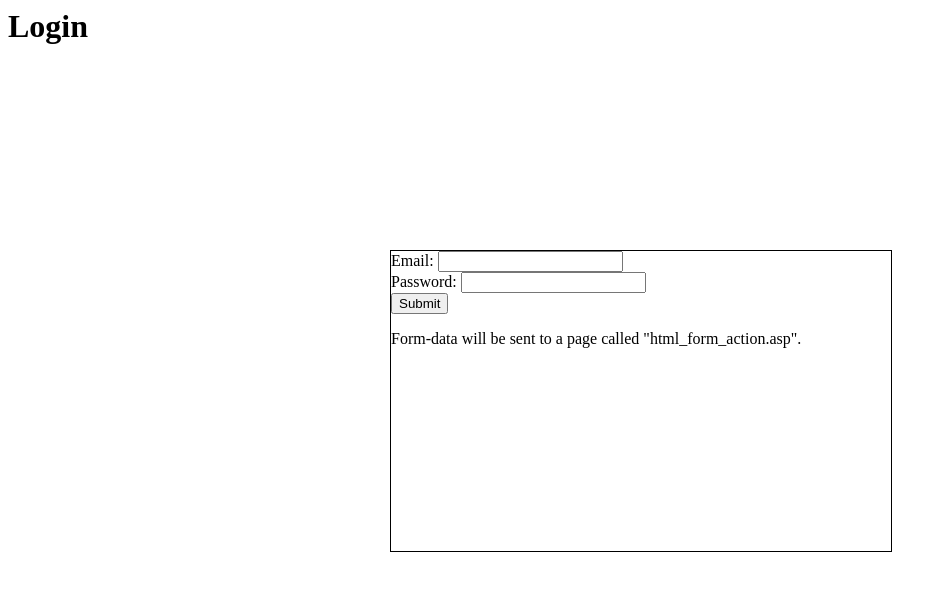
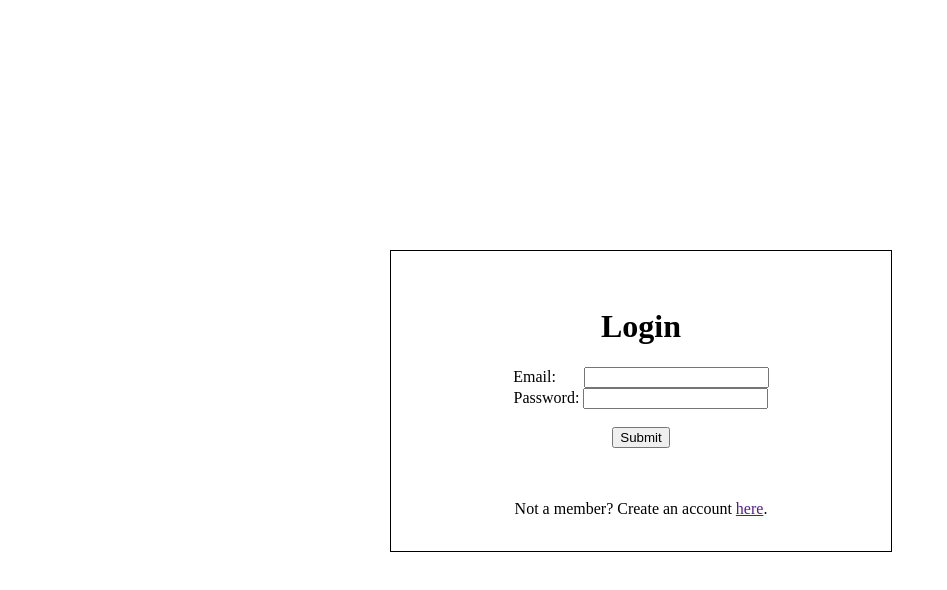
Before and after one commit to bobbyg603/sandbox, a plain HTML site: page index.html in a window 1280 px wide. Shown: the whole page, without its empty margins (0-947 px from the left). Drawn offline with Linux system fonts and the light colour scheme.

Commit message:
Fixed index.html

```diff
--- a/index.html
+++ b/index.html
@@ -1,21 +1,24 @@
 <html>
 <head>
         <title>
-        UNDEFINED
+        MyTyme - Login
         </title>
         <link rel="stylesheet" type="text/css" href="stylesheet.css"/>
 </head>
 <body>
-<h1>Login</h1>
-<div id="login" class="login">
-
-<form name="input" action="html_form_action.asp" method="get">
-Email: <input type="text" name="user" value=" "><br/>
-Password: <input type="text" name="passwrd" value=" "><br/>
-<input type="submit" value="Submit">
-</form>
-
-<p>Form-data will be sent to a page called "html_form_action.asp".</p>
-</div>
+	<div id="login" class="login">
+		<center>
+		<br/><br/>
+		<h1>Login</h1>
+			<form name="input" action="" method="get">
+			Email: &nbsp &nbsp &nbsp <input type="text" name="email"><br/>
+			Password: <input type="text" name="password"><br/>
+			<br/>
+			<input type="submit" value="Submit">
+			</form>
+			<br/><br/>
+			Not a member? Create an account <a href="">here</a>.
+		</center>
+	</div>
 </body>
 </html>
```
